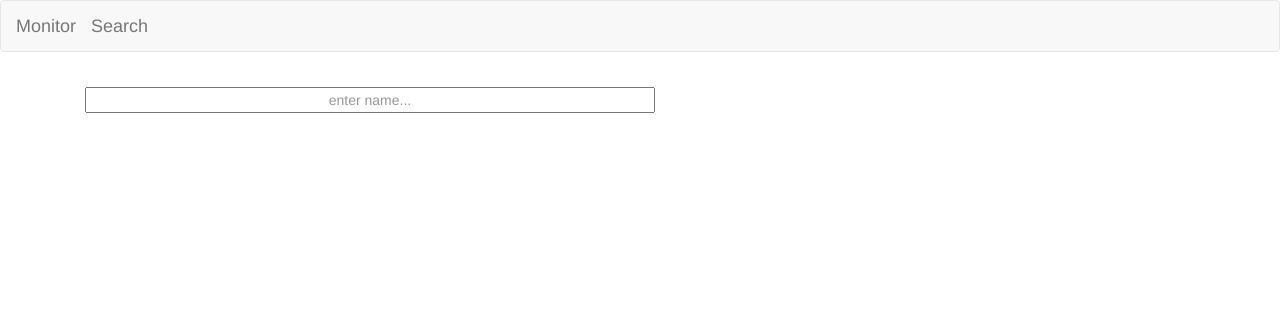
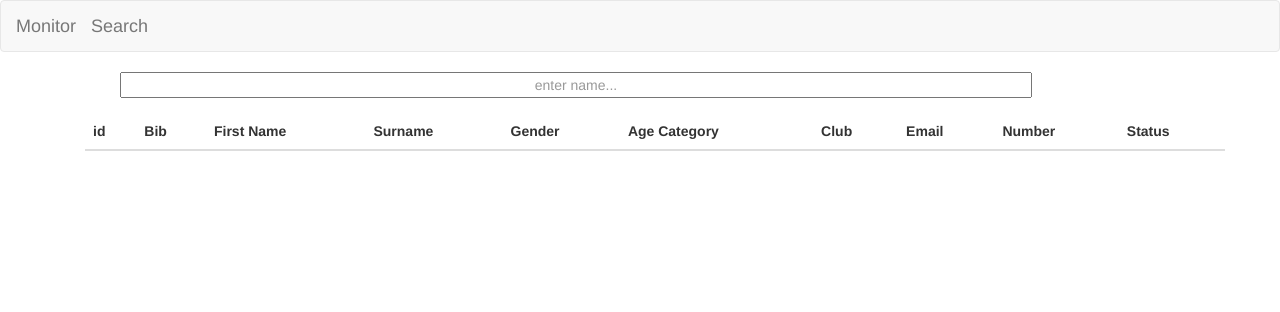
Before and after one commit to robnils/runclon, a Django app: page /rcgeneral/search_page in a window 1280 px wide. Shown: the top 312 px of the page. Run offline with Django 3.2, Linux system fonts and the light colour scheme; lists and menus that the app fills with data are empty; parts of the project's set-up code (start-up, migrations or seed data) failed here and were passed over.

Commit message:
Fixed search feature

```diff
--- a/runclon/rcgeneral/models.py
+++ b/runclon/rcgeneral/models.py
@@ -20,8 +20,8 @@ class Registration(models.Model):
     club = models.CharField(max_length=80, default='')
     email = models.CharField(max_length=180, default='')
     number = models.CharField(max_length=40, default='')
+    #tshirt = models.CharField(max_length=5, default='') # TODO implement
     status = models.CharField(max_length=50, default=PENDING)
-    # pending, registered, (started), finished
     updated = models.DateTimeField(auto_now_add=True)
 
     def __str__(self):
--- a/runclon/rcgeneral/static/js/search_page.js
+++ b/runclon/rcgeneral/static/js/search_page.js
@@ -1,9 +1,3 @@
-function generate_table(table_element, data) {
-    var table_id = table_element.attr('id');
-    $("#" + table_id + " tbody tr").remove(); // Clear table
-    tableCreate(table_id, data);
-}
-
 /**
  * Created by rob on 2016-09-07.
  */
@@ -12,7 +6,7 @@ function bind_search_box(search_element, table_element_not_registered, table_ele
         var text = $(search_element).val();
         console.log(text);
         if (text.length > 0) {
-            console.log("searching " + text + "...");
+            console.log("Searching " + text + "...");
             $.ajax({
                 method: "POST",
                 url: "/rcgeneral/search",
@@ -25,13 +19,15 @@ function bind_search_box(search_element, table_element_not_registered, table_ele
                     if (msg['success'] == true) {
                         var registered = msg['registered'];
                         var not_registered = msg['not_registered'];
-                        //generate_table(table_element, not_registered, registered);
-                        console.log(not_registered);
                         if(not_registered.length > 0) {
                             generate_table(table_element_not_registered, not_registered);
+                        } else {
+                            clear_table(table_id_registered);
                         }
                         if(registered.length > 0) {
-                            generate_table(table_element_registered, registered);
+                            //generate_table(table_element_registered, registered);
+                        } else {
+                            clear_table(table_id_not_registered);
                         }
                         //swal({title: "Success", text: "Registered!", timer: 3000, type: "success"});
                     } else {
@@ -39,33 +35,63 @@ function bind_search_box(search_element, table_element_not_registered, table_ele
                     }
                     //$(element).parent().parent().find(".glyphicon-refresh").hide();
                 });
+        } else {
+            // Clear tables
+            var table_id_not_registered = table_element_not_registered.attr('id');
+            var table_id_registered = table_element_registered.attr('id');
+            clear_table(table_id_not_registered);
+            clear_table(table_id_registered);
         }
     });
+}
+
+function clear_table(table_id) {
+    //var table_id = table_element.attr('id');
+    $("#" + table_id + " tbody tr").remove(); // Clear table
+}
+function generate_table(table_element, data) {
+    var table_id = table_element.attr('id');
+    //clear_table(table_id);
+    console.log("#" + table_id + " tbody tr");
+    $("#" + table_id + " tbody tr").remove(); // Clear table
+    tableCreate(table_id, data);
 }
 
 function tableCreate(table_id, data){
     var body = document.body;
     //var  tbl  = document.createElement('table');
     var tbl = document.getElementById(table_id);
-    tbl.style.width  = '500px';
+    var tbody = tbl.getElementsByTagName('tbody')[0];
+    tbl.style.width  = '100%';
     tbl.style.border = '1px solid #ddd';
 
+    var map_idx_to_key = {
+        '0': 'id',
+        '1': 'bib',
+        '2': 'first_name',
+        '3': 'surname',
+        '4': 'gender',
+        '5': 'age_category',
+        '6': 'club',
+        '7': 'email',
+        '8': 'number',
+        '9': 'status'
+    };
     for(var row_idx = 0; row_idx < data.length; row_idx++){
-        var tr = tbl.insertRow();
-
+        var tr = tbody.insertRow();
         var dict = data[row_idx];
-
+        /*
         var map_idx_to_key = {};
         var index = 0;
         for(var key in dict) {
             map_idx_to_key[index] = key;
             index++;
-        }
-
+        }*/
         for(var col_idx = 0; col_idx < Object.keys(dict).length; col_idx++){
             var td = tr.insertCell();
             td.appendChild(document.createTextNode(dict[map_idx_to_key[col_idx]]));
             td.style.border = '1px solid black';
+            //td.style.width = '600px';
         }
     }
     body.appendChild(tbl);
--- a/runclon/rcgeneral/templates/search_page.html
+++ b/runclon/rcgeneral/templates/search_page.html
@@ -13,17 +13,31 @@
 
 {% block content %}
     <div class="container">
-        <div class="row" style="width: 100%; margin: 15px 15px">
-            <input id="search" style="width: 50%; text-align:center;" placeholder="enter name...">
+        <div class="row" style="width: 100%; margin: 0px 0px 0px 50px;">
+            <input id="search" style="width: 80%; text-align:center;" placeholder="enter name...">
         </div>
         <div class="row" style="width: 100%; margin: 15px 15px">
-            <table id="table_results_not_registered">
+            <table class="table" id="table_results_not_registered" width="100%">
+                <thead>
+                    <tr>
+                         <th>id</th>
+                         <th>Bib</th>
+                         <th>First Name</th>
+                         <th>Surname</th>
+                         <th>Gender</th>
+                         <th>Age Category</th>
+                         <th>Club</th>
+                         <th>Email</th>
+                         <th>Number</th>
+                         <th>Status</th>
+                    </tr>
+                </thead>
                 <tbody></tbody>
             </table>
         </div>
 
         <div class="row" style="width: 100%; margin: 15px 15px">
-            <table id="table_results_registered">
+            <table class="table" id="table_results_registered">
                 <tbody></tbody>
             </table>
         </div>
```
